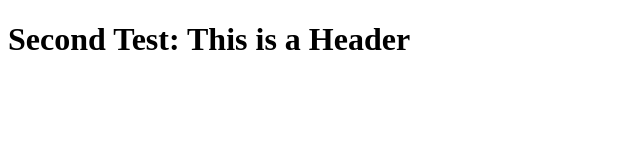
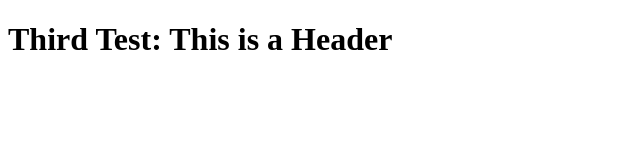
Before and after one commit to trrwebdev/bryleigh-creamery-bs, a website: page index.html in a window 1280 px wide. Shown: the whole page, without its empty margins (0-640 px from the left). Drawn offline with Linux system fonts and the light colour scheme.

Commit message:
Project Start

```diff
--- a/index.html
+++ b/index.html
@@ -1 +1 @@
-<!DOCTYPE html><html><body><h1>Second Test: This is a Header</h1></body></html>
+<!DOCTYPE html><html><body><h1>Third Test: This is a Header</h1></body></html>
```
Also changed, not shown: package.json (added, +20 -0 lines), 2 other files.
